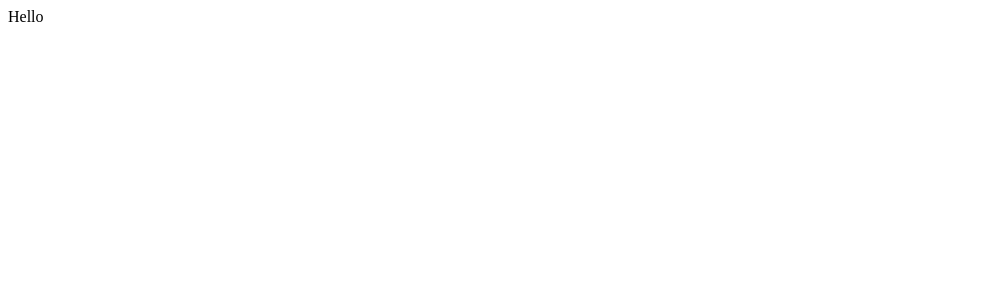
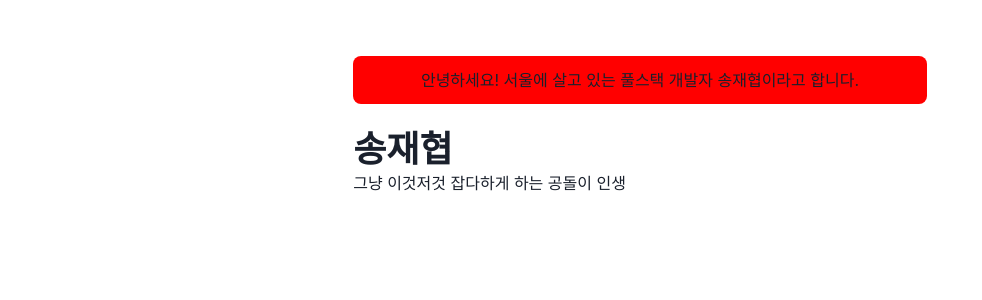
Before and after one commit to one-summers-day/FirstReactProject, a Next.js app: page / in a window 1280 px wide. Shown: the top 300 px of the page, without its empty margins (0-982 px from the left). Built offline with nearby package versions, Linux system fonts and the light colour scheme.

Commit message:
Created basic UI

```diff
--- a/components/layouts/main.js
+++ b/components/layouts/main.js
@@ -8,6 +8,7 @@
                         <meta name="viewport" content = "width=device-width, initial-scale = 1" />
                         <title> James Song - Homepage</title>
                   </Head>
+
                   <Container maxWidth="container.md" pt = {14}>
                       {children}
                   </Container>
--- /dev/null
+++ b/pages/_app.js
@@ -0,0 +1,14 @@
+import {ChakraProvider} from '@chakra-ui/react'
+import Layout from '../components/layouts/main'
+
+const Website = ({Component, pageProps, router}) => {
+      return (
+            <ChakraProvider>
+                  <Layout router = {router}>
+                        <Component {...pageProps} key={router.route} />
+                  </Layout>
+            </ChakraProvider>
+      )
+}
+
+export default Website
--- a/pages/index.js
+++ b/pages/index.js
@@ -1,6 +1,21 @@
+import { Container, Box, Heading } from '@chakra-ui/react'
 const Page = () => {
       return (
-            <div>Hello</div>
+            <Container>
+                  <Box borderRadius="lg" bg="red" p={3} mb={6} align="center">
+                        안녕하세요! 서울에 살고 있는 풀스택 개발자 송재협이라고 합니다.
+                  </Box>
+
+                  <Box display={{md: 'flex'}}>
+                        <Box flexGrow={1}>
+                              <Heading as="h2" variant="page-title">
+                                    송재협
+                              </Heading>
+                              <p>그냥 이것저것 잡다하게 하는 공돌이 인생</p>
+
+                        </Box>
+                  </Box>
+            </Container>
       )
 }
 
```
